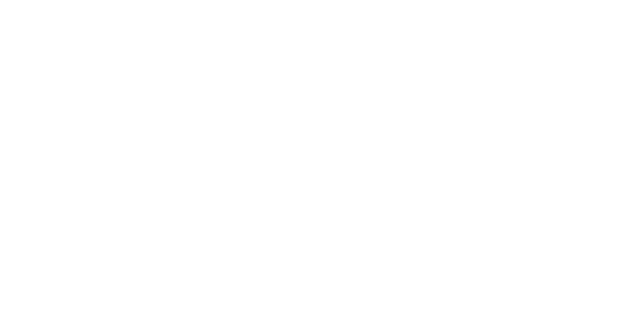
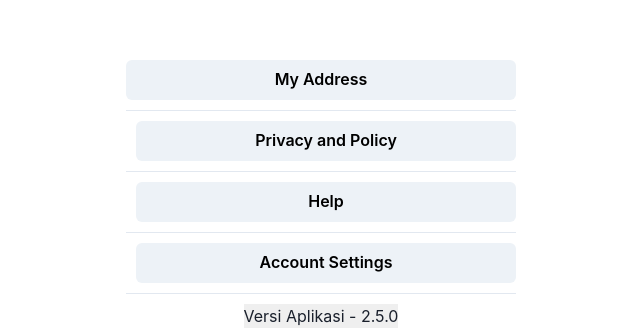
Before and after one commit to purwadhikafullstack/jcwd220404, a React (Create React App) app in the folder projects/client/: page /account in a window 1280 px wide. Shown: the part 1940-2268 px from the top of the page, without its empty margins (319-959 px from the left). Before the commit the page ends 1750 px from the top, so only its background shows below. Built offline with nearby package versions, Linux system fonts and the light colour scheme.

Commit message:
feat: Landing Page (#2) (#1)
Co-authored-by: Edo Fernando <112535213+edofernando38@users.noreply.github.com>

```diff
--- a/projects/client/src/components/CarouselComp.jsx
+++ b/projects/client/src/components/CarouselComp.jsx
@@ -44,7 +44,7 @@ export const CarouselComp = () => {
           left={side}
           top={top}
           transform={"translate(0%, -50%)"}
-          zIndex={1}
+          zIndex={2}
           onClick={() => slider?.slickPrev()}
           variant="unstyled"
         >
@@ -57,7 +57,7 @@ export const CarouselComp = () => {
           right={side}
           top={top}
           transform={"translate(50%, -50%)"}
-          zIndex={1}
+          zIndex={2}
           onClick={() => slider?.slickNext()}
           variant="unstyled"
         >
--- a/projects/client/src/components/NavbarComp.jsx
+++ b/projects/client/src/components/NavbarComp.jsx
@@ -1,4 +1,4 @@
-                                          import {
+import {
   IoHomeOutline,
   IoHome,
   IoGridOutline,
--- a/projects/client/src/pages/AccountPage.jsx
+++ b/projects/client/src/pages/AccountPage.jsx
@@ -1,12 +1,11 @@
-import { Box, Center} from "@chakra-ui/react";
-import { NavbarComp } from "../components/NavbarComp";
+import { Box, Center, VStack, StackDivider, Button } from "@chakra-ui/react"
+import { NavbarComp } from "../components/NavbarComp"
 
 export const AccountPage = () => {
-
-  return (
-    <div>
-      <Center>
-      <Box>
+    return (
+        <div>
+            <Center>
+        <Box w={"390px"} h={"844px"} bgColor="white">
           <Box
             className="header"
             w={"390px"}
@@ -24,6 +23,28 @@ export const AccountPage = () => {
             </Box>
           </Box>
           <Box className="body" bgColor="white" h={"1750px"} w={"390px"} />
+          <VStack
+  mt={"250px"}
+  divider={<StackDivider borderColor='gray.200' />}
+  spacing={"10px"}
+  align='stretch'
+  >
+  <Button textColor={"black"} h='40px'>
+    My Address
+  </Button>
+  <Button ml={"10px"} textColor={"black"} h='40px' as="button" >
+    Privacy and Policy
+  </Button>
+  <Button ml={"10px"} textColor={"black"} h='40px' as="button" >
+    Help
+  </Button>
+  <Button ml={"10px"} textColor={"black"} h='40px' as="button" >
+    Account Settings
+  </Button>
+  <Box margin={"auto"} alignItems={"center"} bgColor={"ButtonShadow"}>
+  Versi Aplikasi - 2.5.0
+  </Box>
+  </VStack>
           <Box className="footer" w={"390px"} pos="fixed" bottom={"35px"}>
             <NavbarComp />
           </Box>
```
